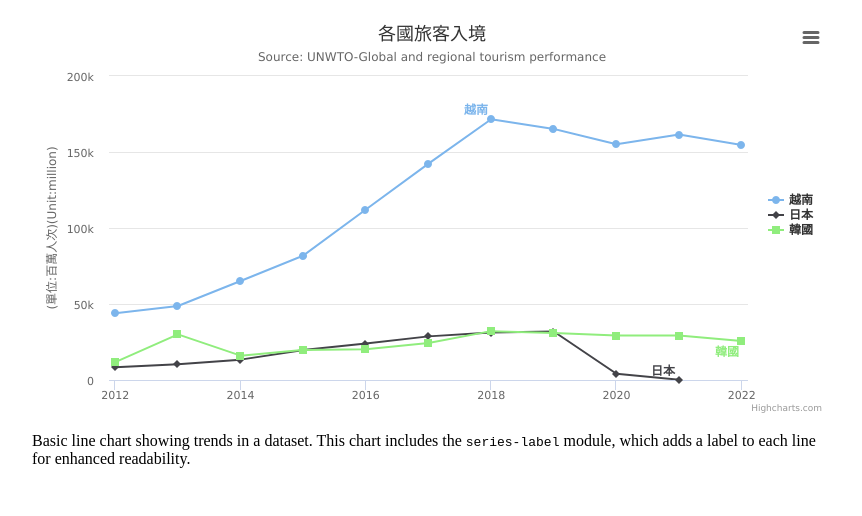
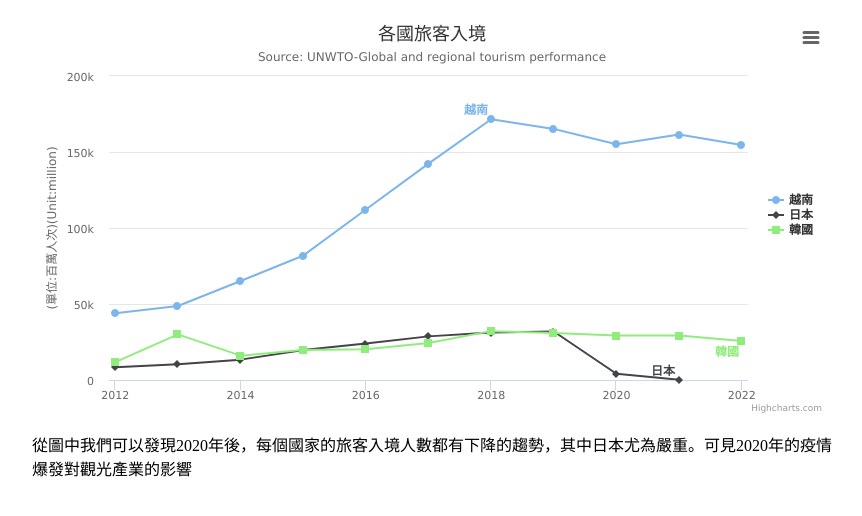
Before and after one commit to Sans8577/hw5, a plain HTML site: page index.html in a window 1280 px wide. Shown: the whole page, without its empty margins (208-1070 px from the left). Drawn offline with nearby package versions, Linux system fonts and the light colour scheme.

Commit message:
Add files via upload

```diff
--- a/index.html
+++ b/index.html
@@ -67,9 +67,7 @@
 <figure class="highcharts-figure">
     <div id="container"></div>
     <p class="highcharts-description">
-        Basic line chart showing trends in a dataset. This chart includes the
-        <code>series-label</code> module, which adds a label to each line for
-        enhanced readability.
+       從圖中我們可以發現2020年後，每個國家的旅客入境人數都有下降的趨勢，其中日本尤為嚴重。可見2020年的疫情爆發對觀光產業的影響
     </p>
 </figure>
 
```
